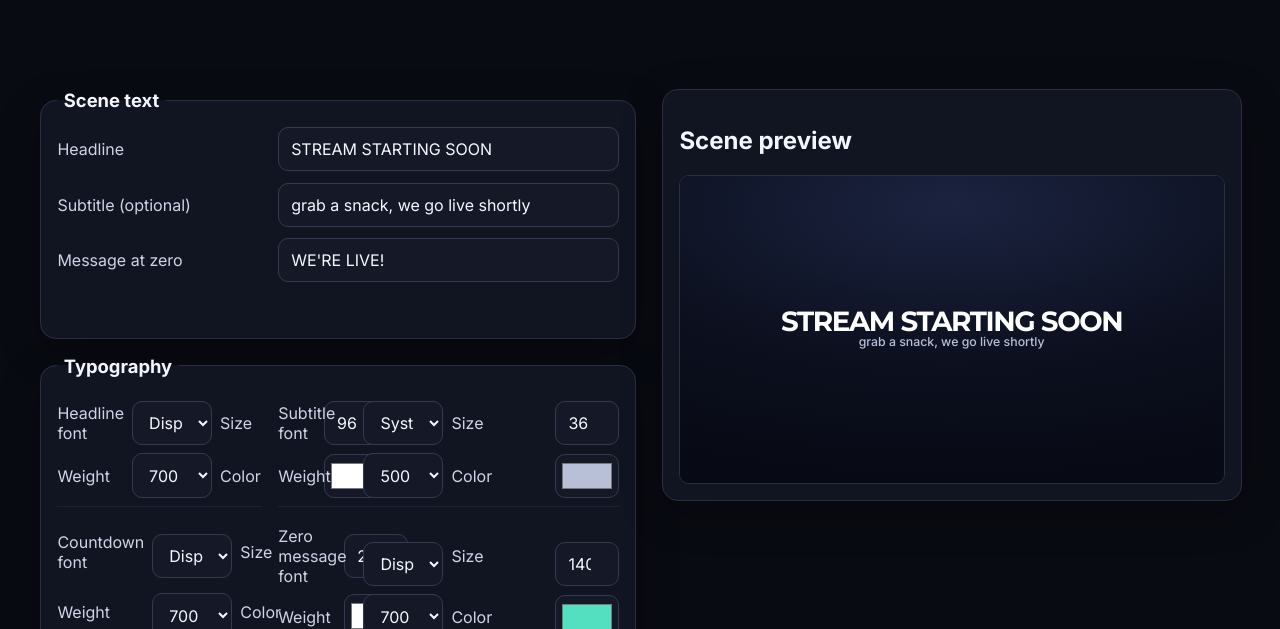
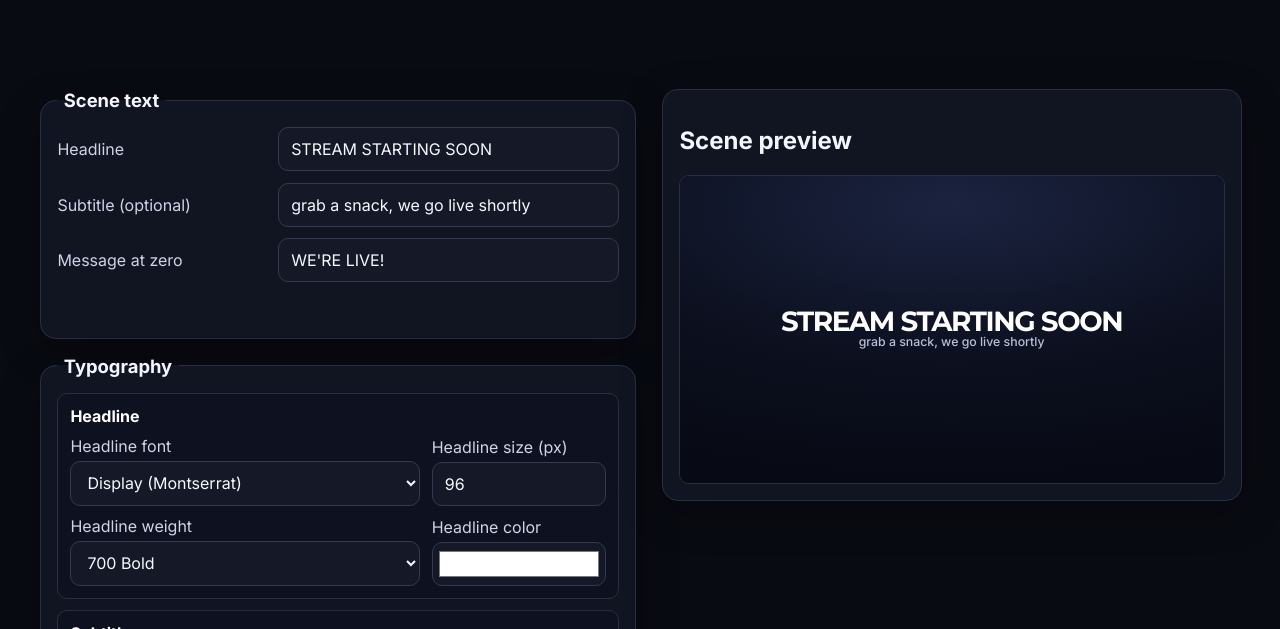
Before and after one commit to CesarGrado/obs-clock-widget, a website built with Vite: page scene-editor/index.html in a window 1280 px wide. Shown: the part 171-800 px from the top of the page. Built offline with nearby package versions, Linux system fonts and the light colour scheme; a web font is replaced by a local one.

Commit message:
fix(scene): prevent typography control collisions

```diff
--- a/src/scene-editor/main.ts
+++ b/src/scene-editor/main.ts
@@ -15,6 +15,7 @@ const element = <K extends keyof HTMLElementTagNameMap>(tag: K, attrs: Record<st
   const node = document.createElement(tag); Object.entries(attrs).forEach(([key, value]) => node.setAttribute(key, value)); if (text !== undefined) node.textContent = text; return node;
 };
 const labeled = (parent: HTMLElement, label: string, control: HTMLElement) => { parent.append(element('label', { for: control.id }, label), control); };
+const labeledField = (parent: HTMLElement, label: string, control: HTMLElement) => { const field = element('div', { class: 'type-field' }); labeled(field, label, control); parent.append(field); };
 const option = (value: string, label = value) => element('option', { value }, label);
 const byId = <T extends HTMLElement>(id: string) => document.getElementById(id) as T;
 
@@ -48,11 +49,13 @@ export function initSceneEditor(app: HTMLElement): { destroy: () => void; applyC
     app.append(form);
     const typeStyles = element('fieldset'); typeStyles.append(element('legend', {}, 'Typography'));
     for (const [key, label] of [['headline', 'Headline'], ['subtitle', 'Subtitle'], ['number', 'Countdown'], ['reveal', 'Zero message']] as const) {
-      const row = element('div', { class: 'type-row' });
-      labeled(row, `${label} font`, fontSelect(`${key}-font`));
-      labeled(row, 'Size', numberInput(`${key}-size`, 10, 240));
-      labeled(row, 'Weight', weightSelect(`${key}-weight`, DEFAULT_SCENE_CONFIG[`${key}Font`]));
-      labeled(row, 'Color', colorInput(`${key}-color`));
+      const headingId = `${key}-typography-heading`;
+      const row = element('div', { class: 'type-row', role: 'group', 'aria-labelledby': headingId });
+      row.append(element('h3', { id: headingId }, label));
+      labeledField(row, `${label} font`, fontSelect(`${key}-font`));
+      labeledField(row, `${label} size (px)`, numberInput(`${key}-size`, 10, 240));
+      labeledField(row, `${label} weight`, weightSelect(`${key}-weight`, DEFAULT_SCENE_CONFIG[`${key}Font`]));
+      labeledField(row, `${label} color`, colorInput(`${key}-color`));
       typeStyles.append(row);
     }
     app.append(typeStyles);
--- a/src/styles/scene-editor.css
+++ b/src/styles/scene-editor.css
@@ -17,7 +17,10 @@
 .motion-card.active{border-color:#53e0c1}
 .motion-card input{margin-right:.4rem}
 .motion-card:focus-within{border-color:#53e0c1;box-shadow:0 0 0 2px #53e0c1}
-.type-row{display:grid;grid-template-columns:2fr 5rem 6rem 4rem;gap:.5rem;align-items:end;padding:.5rem 0;border-bottom:1px solid #1c2135}
+.type-row{grid-column:1/-1;display:grid;grid-template-columns:minmax(0,2fr) minmax(7rem,1fr);gap:.65rem .75rem;align-items:end;padding:.75rem;border:1px solid #292e42;border-radius:10px;background:#0d1120;min-width:0}
+.type-row h3{grid-column:1/-1;margin:0;color:#fff;font-size:1rem}
+.type-field{display:grid;gap:.3rem;min-width:0}
+.type-field input,.type-field select{box-sizing:border-box;width:100%;min-width:0}
 .type-row:last-child{border-bottom:none}
 .quick-buttons{display:flex;gap:.5rem;flex-wrap:wrap;margin:.6rem 0}
 .quick-button{padding:.5rem .9rem;border-radius:8px;border:1px solid #292e42;background:#0d1120;color:#dbe1f5;cursor:pointer;font-weight:600}
@@ -29,3 +32,4 @@
 .error{color:#ff8080;min-height:1.2em;margin:.3rem 0}
 .hint{color:#8b93ad;min-height:1.2em}
 @media(max-width:899px){.type-row{grid-template-columns:1fr 1fr}.schedule-row{grid-template-columns:1fr}}
+@media(max-width:479px){.type-row{grid-template-columns:1fr}}
```
Also changed, not shown: tests/e2e/scene.spec.ts (+31 -0 lines).
